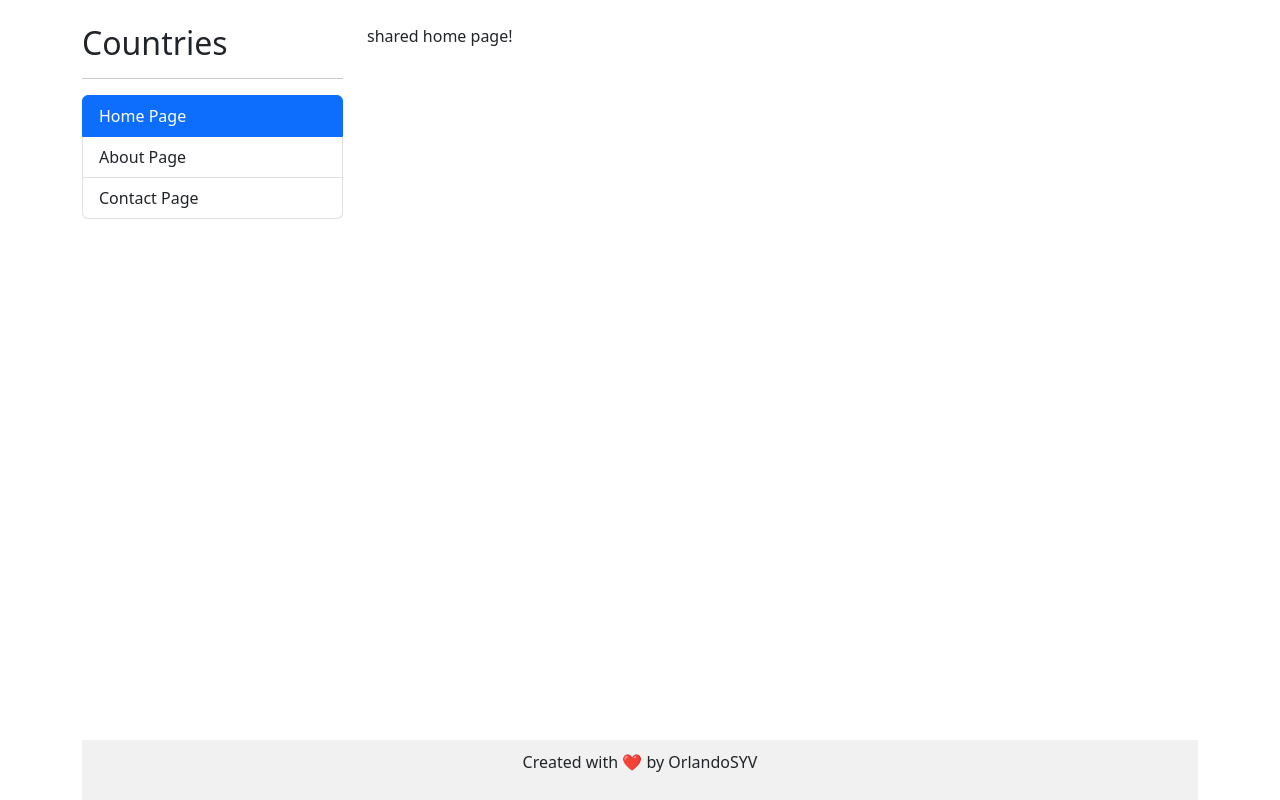
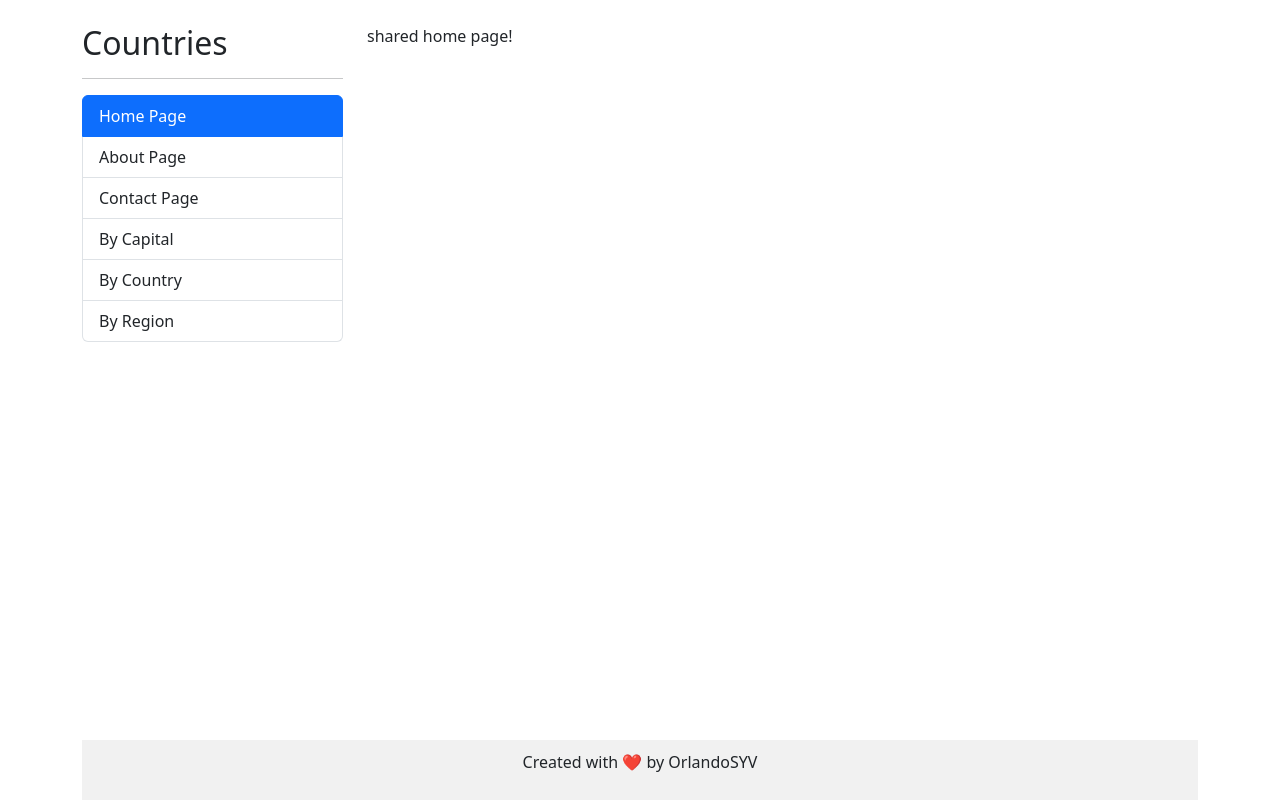
Before and after one commit to orlandosyv/04-country-Spa, an Angular app: page / in a window 1280 px wide. Built offline with nearby package versions, Linux system fonts and the light colour scheme.

Commit message:
oy - routes

```diff
--- a/src/app/app-routing.module.ts
+++ b/src/app/app-routing.module.ts
@@ -18,6 +18,11 @@
     component: ContactPageComponent,
   },
   {
+    path: 'countries',
+    loadChildren: () => import('./countries/countries.module')
+      .then(m => m.CountriesModule),
+  },
+  {
     path: '**',
     redirectTo: 'home',
   },
--- a/src/app/shared/components/sidebar/sidebar.component.html
+++ b/src/app/shared/components/sidebar/sidebar.component.html
@@ -16,4 +16,13 @@
   <li routerLink="contact" routerLinkActive="active" class="list-group-item">
     Contact Page
   </li>
+  <li routerLink="countries/by-capital" routerLinkActive="active" class="list-group-item">
+    By Capital
+  </li>
+  <li routerLink="countries/by-country" routerLinkActive="active" class="list-group-item">
+    By Country
+  </li>
+  <li routerLink="countries/by-region" routerLinkActive="active" class="list-group-item">
+    By Region
+  </li>
 </ul>
```
